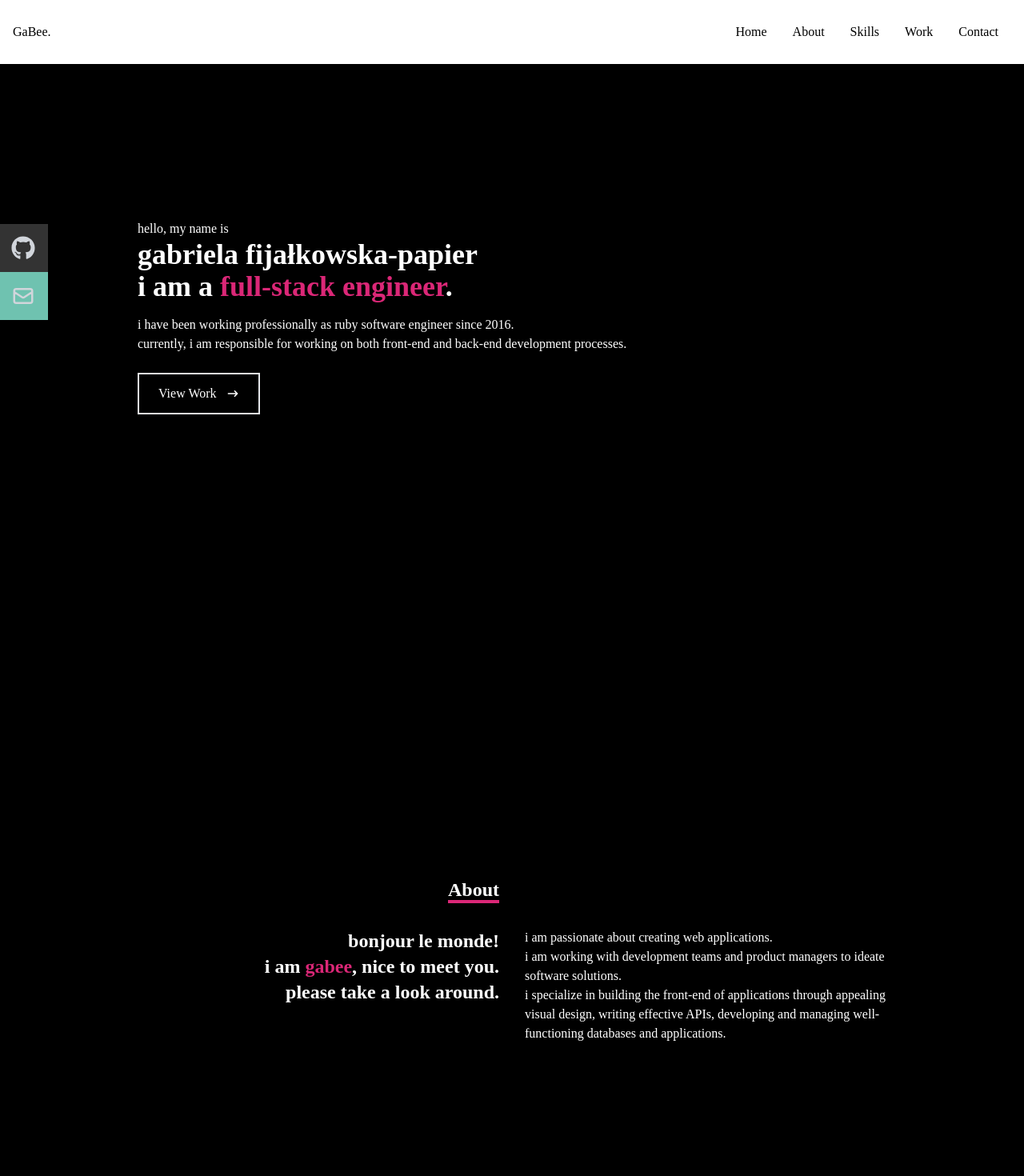
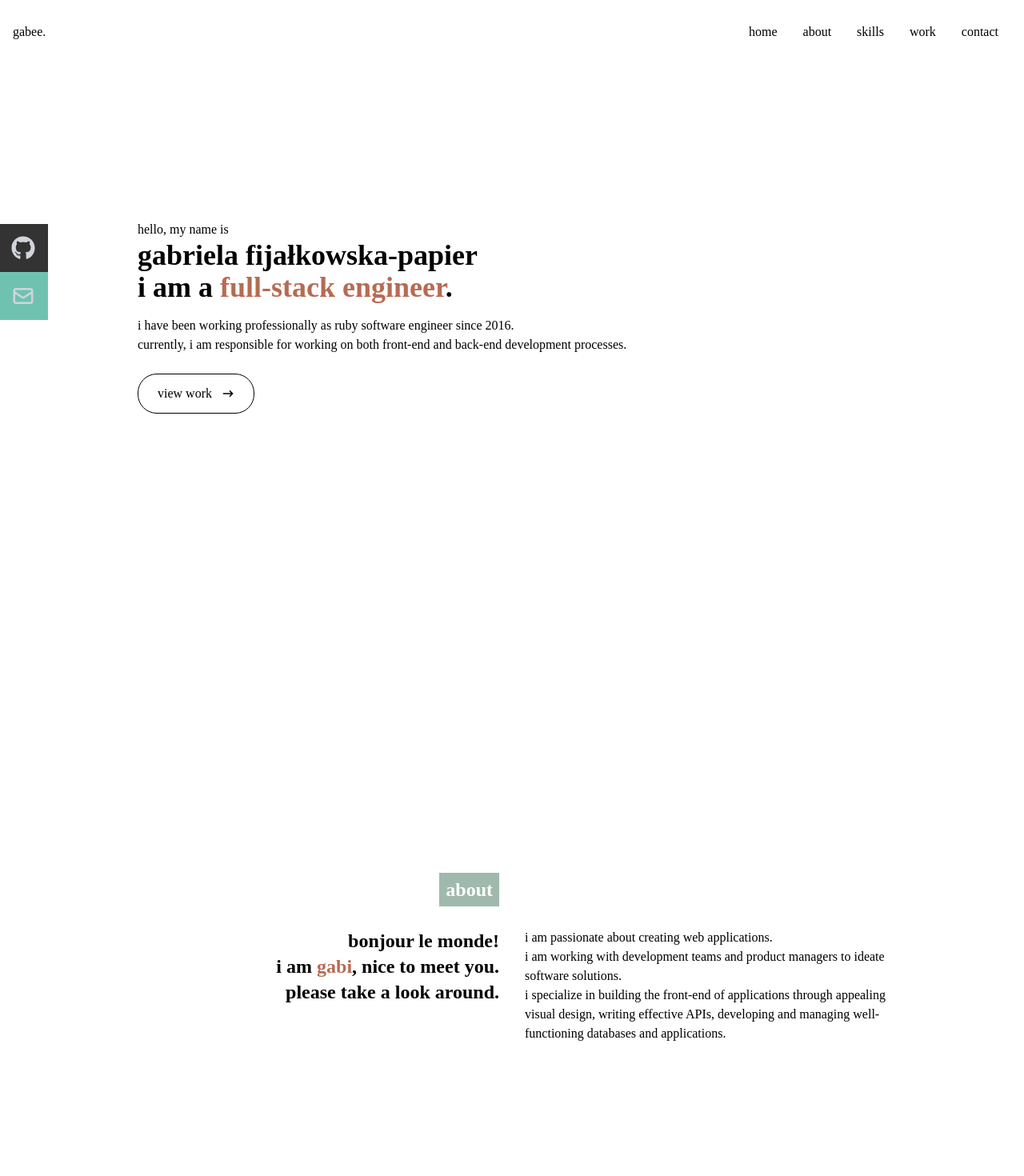
Before and after one commit to gabifija/portfolio, a React (Create React App) app: page / in a window 1280 px wide. Shown: the top 1470 px of the page at 80% size. Built offline with nearby package versions, Linux system fonts and the light colour scheme.

Commit message:
feat: add some style tweaks

```diff
--- a/public/index.html
+++ b/public/index.html
@@ -9,7 +9,7 @@
       name="description"
       content="Portfolio"
     />
-    <title>gabee's portfolio.</title>
+    <title>gabee.</title>
   </head>
   <body>
     <div id="root"></div>
--- a/src/components/About.jsx
+++ b/src/components/About.jsx
@@ -2,12 +2,12 @@ import React from 'react';
 
 const About = () => {
   return (
-    <div name='about' className='w-full h-screen bg-black text-white'>
+    <div name='about' className='w-full h-screen bg-white text-black'>
       <div className='flex flex-col justify-center items-center w-full h-full'>
         <div className='max-w-[1000px] w-full grid grid-cols-2 gap-8'>
           <div className='md:text-right pb-8 pl-4'>
-            <p className='text-2xl font-bold inline border-b-4 border-pink-600'>
-              About
+            <p className='text-2xl font-bold inline text-white bg-[#9fb9ac] p-2'>
+              about
             </p>
           </div>
           <div></div>
@@ -15,7 +15,7 @@ const About = () => {
         <div className='max-w-[1000px] w-full grid sm:grid-cols-2 gap-8 px-4'>
           <div className='md:text-right text-2xl font-bold'>
             <p>bonjour le monde!</p>
-            <p>i am <span className='text-pink-600'>gabee</span>, nice to meet you.</p>
+            <p>i am <span className='text-[#b66b53]'>gabi</span>, nice to meet you.</p>
             <p>please take a look around.</p>
           </div>
           <div>
--- a/src/components/Contact.jsx
+++ b/src/components/Contact.jsx
@@ -2,16 +2,16 @@ import React from 'react';
 
 const Contact = () => {
   return (
-    <div name='contact' className='w-full h-screen bg-black text-white flex justify-center items-center p-4'>
+    <div name='contact' className='w-full h-screen bg-white text-black flex justify-center items-center p-4'>
       <form method='POST' action='https://getform.io/f/eefa2a49-7171-4ef1-bf6b-728c443e13cf' className='flex flex-col max-w-[600px] w-full'>
         <div className='pb-8'>
-          <p className='text-2xl font-bold inline border-b-4 border-pink-600'>Contact</p>
-          <p className='py-4'>submit the form below or send me an email - <a href='mailto:gabrielapapier@gmail.com' className='text-pink-600 hover:text-white'>gabrielapapier@gmail.com</a></p>
+          <p className='text-2xl font-bold inline text-white bg-[#9fb9ac] p-2'>contact</p>
+          <p className='py-4'>submit the form below or send me an email - <a href='mailto:gabrielapapier@gmail.com'>gabrielapapier@gmail.com</a></p>
         </div>
-        <input className='p-2 bg-white text-black' type='text' placeholder='name' name='name' />
-        <input className='my-4 p-2 bg-white text-black' type='email' placeholder='email' name='email' />
-        <textarea className='p-2 bg-white text-black' placeholder='your message here' name='message' cols='30' rows='10'></textarea>
-        <button className='text-white border-2 hover:bg-pink-600 hover:border-pink-600 px-4 py-3 my-8 mx-auto flex items-center'>send</button>
+        <input className='p-2 bg-[#e5e7eb] text-black focus:outline focus:outline-black' type='text' placeholder='name' name='name' />
+        <input className='my-4 p-2 bg-[#e5e7eb] text-black focus:outline focus:outline-black' type='email' placeholder='email' name='email' />
+        <textarea className='p-2 bg-[#e5e7eb] text-black focus:outline focus:outline-black' placeholder='your message here' name='message' cols='30' rows='10'></textarea>
+        <button className='text-black bg-white border rounded-3xl border-black hover:bg-[#327364] hover:border-[#327364] hover:text-white px-4 py-3 my-8 mx-auto flex items-center'>send</button>
       </form>
     </div>
   );
--- a/src/components/Home.jsx
+++ b/src/components/Home.jsx
@@ -4,19 +4,18 @@ import { Link } from 'react-scroll';
 
 const Home = () => {
   return (
-    <div name='home' className='w-full h-screen bg-black'>
-    {/* container */}
-      <div className='max-w-[1000px] mx-auto px-8 flex flex-col justify-center h-full text-white'>
+    <div name='home' className='w-full h-screen bg-white text-black'>
+      <div className='max-w-[1000px] mx-auto px-8 flex flex-col justify-center h-full'>
         <p>hello, my name is</p>
-        <p className='text-2xl sm:text-4xl font-bold text-white'>gabriela fijałkowska-papier</p>
-        <h2 className='text-2xl sm:text-4xl font-bold text-white'>i am a <span className='text-pink-600 font-bold'>full-stack engineer</span>.</h2>
+        <p className='text-2xl sm:text-4xl font-bold'>gabriela fijałkowska-papier</p>
+        <h2 className='text-2xl sm:text-4xl font-bold'>i am a <span className='text-[#b66b53] font-bold'>full-stack engineer</span>.</h2>
         <div className='py-4'>
-          <p className='text-white max-w-[700px]'>i have been working professionally as ruby software engineer since 2016.</p>
-          <p className='text-white max-w-[700px]'>currently, i am responsible for working on both front-end and back-end development processes.</p>
+          <p className='max-w-[700px]'>i have been working professionally as ruby software engineer since 2016.</p>
+          <p className='max-w-[700px]'>currently, i am responsible for working on both front-end and back-end development processes.</p>
           </div>
         <div>
           <Link to='work' smooth={true} duration={500}>
-            <button className='text-white group border-2 px-6 py-3 my-2 flex items-center hover:bg-pink-600 hover:border-pink-600'> View Work
+            <button className='group border rounded-3xl border-black px-6 py-3 my-2 flex items-center hover:bg-[#327364] hover:border-[#327364] hover:text-white'> view work
               <span className='group-hover:rotate-90 duration-300'>
                 <HiArrowNarrowRight className='ml-3' />
               </span>
--- a/src/components/Navbar.jsx
+++ b/src/components/Navbar.jsx
@@ -12,35 +12,35 @@ const Navbar = () => {
   const handleClick = () => setNav(!nav);
 
   return (
-    <div className='fixed w-full h-[80px] flex justify-between items-center px-4 bg-[#ffffff] text-black'>
+    <div className='fixed w-full h-[80px] flex justify-between items-center px-4 bg-white text-black'>
       <div>
-        GaBee.
+        gabee.
       </div>
       {/* menu */}
       <ul className='hidden md:flex'>
         <li>
           <Link to='home' smooth={true} duration={500}>
-            Home
+            home
           </Link>
         </li>
         <li>
           <Link to='about' smooth={true} duration={500}>
-            About
+            about
           </Link>
         </li>
         <li>
           <Link to='skills' smooth={true} duration={500}>
-            Skills
+            skills
           </Link>
         </li>
         <li>
           <Link to='work' smooth={true} duration={500}>
-            Work
+            work
           </Link>
         </li>
         <li>
           <Link to='contact' smooth={true} duration={500}>
-            Contact
+            contact
           </Link>
         </li>
       </ul>
@@ -54,27 +54,27 @@ const Navbar = () => {
       <ul className={nav ? 'absolute top-0 left-0 w-full h-screen bg-[#ffffff] flex flex-col justify-center items-center' : 'hidden'}>
         <li className='py-6 text-4xl'>
           <Link onClick={handleClick} to='home' smooth={true} duration={500}>
-            Home
+            home
           </Link>
         </li>
         <li className='py-6 text-4xl'>
           <Link onClick={handleClick} to='about' smooth={true} duration={500}>
-            About
+            about
           </Link>
         </li>
         <li className='py-6 text-4xl'>
           <Link onClick={handleClick} to='skills' smooth={true} duration={500}>
-            Skills
+            skills
           </Link>
         </li>
         <li className='py-6 text-4xl'>
           <Link onClick={handleClick} to='work' smooth={true} duration={500}>
-            Work
+            work
           </Link>
         </li>
         <li className='py-6 text-4xl'>
           <Link onClick={handleClick} to='contact' smooth={true} duration={500}>
-            Contact
+            contact
           </Link>
         </li>
       </ul>
--- a/src/components/Skills.jsx
+++ b/src/components/Skills.jsx
@@ -2,10 +2,10 @@ import React from 'react';
 
 const Skills = () => {
   return (
-    <div name='skills' className='w-full h-screen bg-black text-white'>
+    <div name='skills' className='w-full h-screen bg-white text-black'>
       <div className='max-w-[1000px] mx-auto p-4 flex flex-col justify-center w-full h-full'>
         <div>
-          <p className='text-2xl font-bold inline border-b-4 border-pink-600'>Experiences</p>
+          <p className='text-2xl font-bold inline text-white bg-[#9fb9ac] p-2'>skills</p>
           <p className='py-4'>technologies i have worked with:</p>
         </div>
 
--- a/src/components/Work.jsx
+++ b/src/components/Work.jsx
@@ -2,25 +2,25 @@ import React from 'react';
 
 const Work = () => {
   return (
-    <div name='work' className='w-full h-screen bg-black text-white'>
+    <div name='work' className='w-full h-screen bg-white text-black'>
       <div className='max-w-[1000px] mx-auto p-4 flex flex-col justify-center w-full h-full'>
         <div>
-          <p className='text-2xl font-bold inline border-b-4 border-pink-600'>Work</p>
+          <p className='text-2xl font-bold inline text-white bg-[#9fb9ac] p-2'>work</p>
           <p className='py-4'>check out the recent projects where i have added some lines of code:</p>
         </div>
 
         <div className='w-full grid grid-cols-2 sm:grid-cols-4 gap-4 text-center py-8'>
           <div>
-             <a className='text-pink-600 hover:text-white' href='https://tintup.com' target='_blank' rel='noreferrer'>TINT</a>
+             <a className='text-[#b66b53] hover:text-black' href='https://tintup.com' target='_blank' rel='noreferrer'>TINT</a>
           </div>
           <div>
-             <a className='text-pink-600 hover:text-white' href='https://en.canon-me.com/aktashif-programme/login/' target='_blank' rel='noreferrer'>Canon Aktashif Programme</a>
+             <a className='text-[#b66b53] hover:text-black' href='https://en.canon-me.com/aktashif-programme/login/' target='_blank' rel='noreferrer'>Canon Aktashif Programme</a>
           </div>
           <div>
-             <a className='text-pink-600 hover:text-white' href='https://github.com/filestack/filestack-ruby' target='_blank' rel='noreferrer'>Filestack Ruby SDK</a>
+             <a className='text-[#b66b53] hover:text-black' href='https://github.com/filestack/filestack-ruby' target='_blank' rel='noreferrer'>Filestack Ruby SDK</a>
           </div>
           <div>
-             <a className='text-pink-600 hover:text-white' href='https://github.com/filestack/filestack-rails' target='_blank' rel='noreferrer'>Filestack Rails SDK</a>
+             <a className='text-[#b66b53] hover:text-black' href='https://github.com/filestack/filestack-rails' target='_blank' rel='noreferrer'>Filestack Rails SDK</a>
           </div>
         </div>
       </div>
--- a/src/index.css
+++ b/src/index.css
@@ -7,9 +7,13 @@
 @layer base {
   body {
     @apply font-[Raleway];
+    @apply bg-white;
   }
   li {
     @apply px-4;
     @apply cursor-pointer;
   }
+  a:hover {
+    @apply text-[#9fb9ac]
+  }
 }
```
